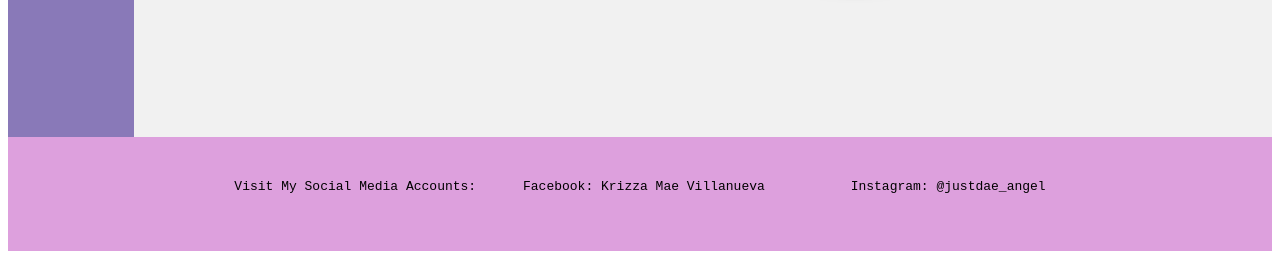
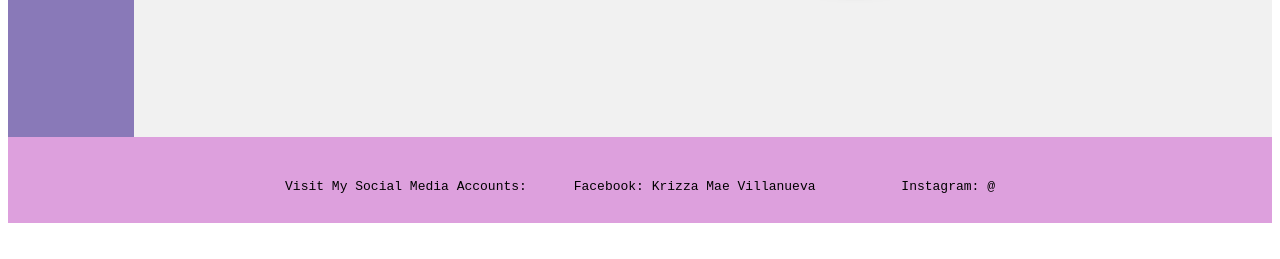
Before and after one commit to kressa05/KrizzaVillanueva, a plain HTML site: page index.html in a window 1280 px wide. Shown: the part 779-1038 px from the top of the page. After the commit the page ends 1010 px from the top, so only its background shows below. Drawn offline with Linux system fonts and the light colour scheme.

Commit message:
Update index.html

```diff
--- a/index.html
+++ b/index.html
@@ -116,7 +116,7 @@
 
         <footer>
           <pre>
-            <p>Visit My Social Media Accounts:      Facebook: Krizza Mae Villanueva           Instagram: @justdae_angel</p>
+            <p>Visit My Social Media Accounts:      Facebook: Krizza Mae Villanueva           Instagram: @</krizza_villanueva</p>
           </pre>
         </footer>
     </body>
```
